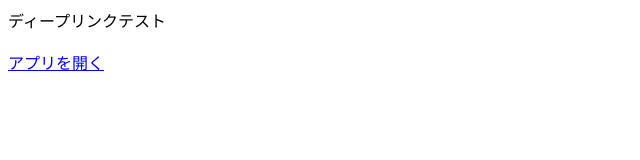
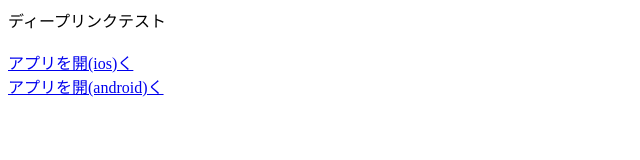
Before and after one commit to chieeeeno/app_test, a plain HTML site: page index.html in a window 1280 px wide. Shown: the whole page, without its empty margins (0-640 px from the left). Drawn offline with Linux system fonts and the light colour scheme.

Commit message:
no message

```diff
--- a/index.html
+++ b/index.html
@@ -73,6 +73,7 @@ content="http://applinks.org/documentation" />
 <body>
   ディープリンクテスト<br>
   <br>
-  <a href="jp.co.asahi.PortalApps://">アプリを開く</a>
+  <a href="jp.co.asahi.PortalApps://">アプリを開(ios)く</a><br>
+  <a href="jp.co.asahi.PortalApps://">アプリを開(android)く</a>
 </body>
 </html>
```
